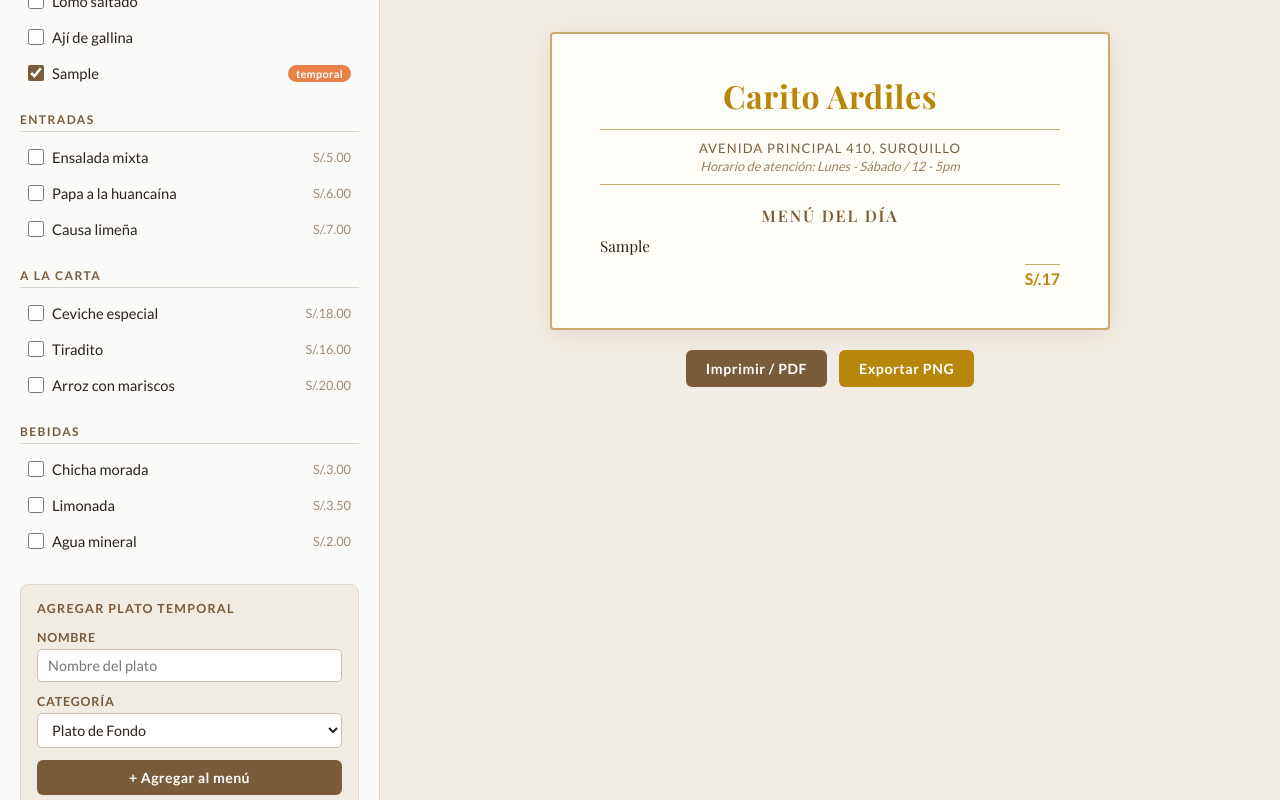
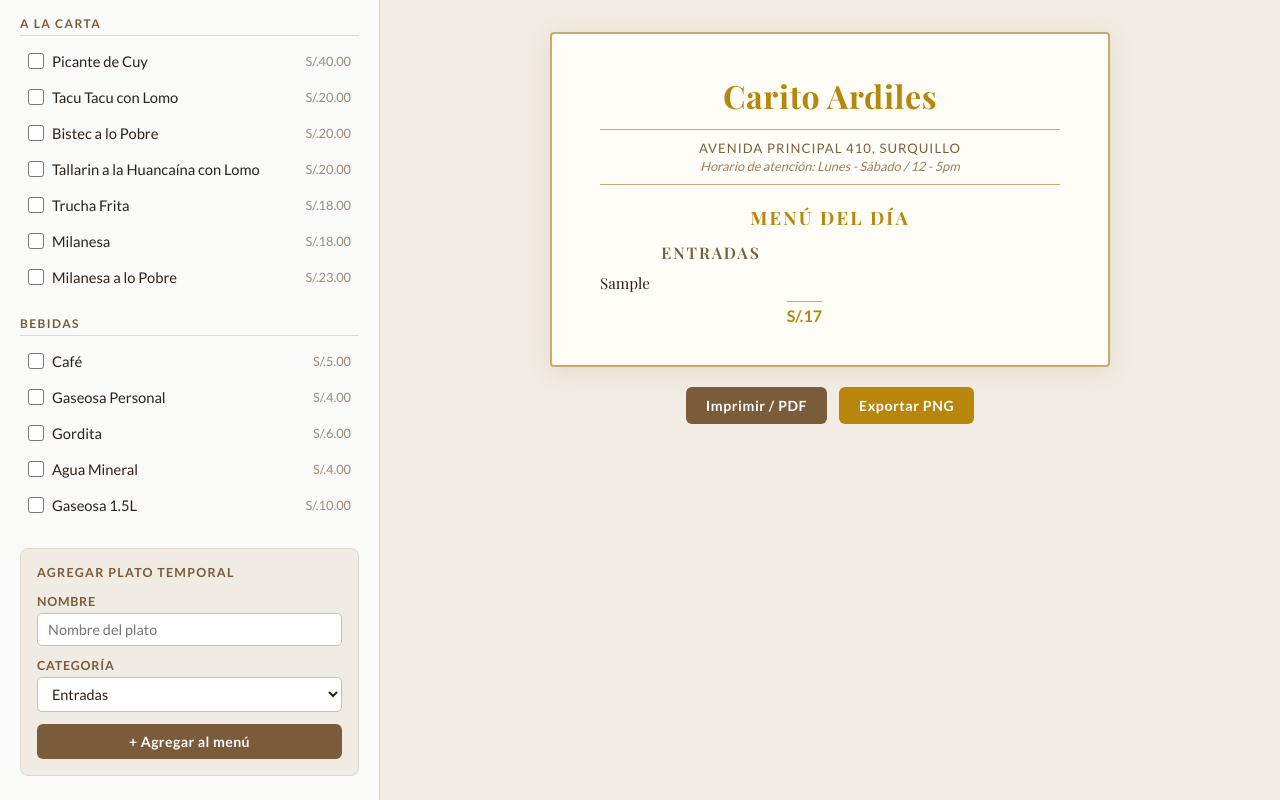
Before and after one commit to cma208/menu-generator, a React (Vite) app: page / in a window 1280 px wide. Both pictures are taken after typing "Sample" into the empty fields and a click on the button "+ Agregar al menú". Built offline with nearby package versions, Linux system fonts and the light colour scheme.

Commit message:
UI rearrange
- General rearrange of UI
- Some new initial dishes were added

```diff
--- a/src/components/MenuPreview/MenuPreview.jsx
+++ b/src/components/MenuPreview/MenuPreview.jsx
@@ -1,13 +1,16 @@
 import { useRef } from 'react';
-import { CATEGORY_ORDER, groupByCategory } from '../../data/initialDishes.js';
+import { groupByCategory } from '../../data/initialDishes.js';
 import MenuHeader from './MenuHeader.jsx';
 import MenuSection from './MenuSection.jsx';
 import ExportButtons from './ExportButtons.jsx';
+
+const SOLO_CATEGORIES = ['carte', 'beberage'];
 
 export default function MenuPreview({ activeDishes }) {
   const menuRef = useRef();
   const grouped = groupByCategory(activeDishes);
   const hasContent = activeDishes.length > 0;
+  const hasPaired = grouped['appetizer'] || grouped['main_dish'];
 
   return (
     <main className="menu-preview-wrapper">
@@ -18,15 +21,26 @@ export default function MenuPreview({ activeDishes }) {
       >
         <MenuHeader />
         {hasContent ? (
-          CATEGORY_ORDER.map((category) =>
-            grouped[category] ? (
-              <MenuSection
-                key={category}
-                category={category}
-                dishes={grouped[category]}
-              />
-            ) : null
-          )
+          <>
+            {hasPaired && (
+              <div className="menu-paired-block">
+                <h2 className="menu-paired-title">Menú del Día</h2>
+                <div className="menu-columns-row">
+                  {grouped['main_dish'] && (
+                    <MenuSection category="main_dish" dishes={grouped['main_dish']} />
+                  )}
+                  {grouped['appetizer'] && (
+                    <MenuSection category="appetizer" dishes={grouped['appetizer']} />
+                  )}
+                </div>
+              </div>
+            )}
+            {SOLO_CATEGORIES.map((category) =>
+              grouped[category] ? (
+                <MenuSection key={category} category={category} dishes={grouped[category]} />
+              ) : null
+            )}
+          </>
         ) : (
           <p className="menu-empty">Selecciona platos para armar el menú.</p>
         )}
--- a/src/components/MenuPreview/MenuSection.jsx
+++ b/src/components/MenuPreview/MenuSection.jsx
@@ -1,5 +1,5 @@
 const CATEGORY_LABELS = {
-  main_dish: 'Menú del Día',
+  main_dish: 'Fondos',
   appetizer: 'Entradas',
   carte: 'A la Carta',
   beberage: 'Bebidas',
@@ -9,6 +9,8 @@ const MENU_FIXED_PRICE = 'S/.17';
 
 export default function MenuSection({ category, dishes }) {
   const isMainDish = category === 'main_dish';
+  const isAppetizer = category === 'appetizer';
+  const hasNoPrice = isMainDish || category === 'appetizer';
 
   return (
     <section className="menu-section">
@@ -16,7 +18,7 @@ export default function MenuSection({ category, dishes }) {
       <div className="menu-items">
         {dishes.map((dish) => (
           <div key={dish.id} className="menu-item">
-            {isMainDish ? (
+            {hasNoPrice ? (
               <span className="menu-item-name">{dish.name}</span>
             ) : (
               <>
@@ -30,7 +32,7 @@ export default function MenuSection({ category, dishes }) {
           </div>
         ))}
       </div>
-      {isMainDish && (
+      {isAppetizer && (
         <div className="menu-fixed-price-row">
           <span className="menu-fixed-price">{MENU_FIXED_PRICE}</span>
         </div>
--- a/src/components/SelectionPanel/AddDishForm.jsx
+++ b/src/components/SelectionPanel/AddDishForm.jsx
@@ -8,7 +8,7 @@ const CATEGORY_LABELS = {
   beberage: 'Bebidas',
 };
 
-const EMPTY_FORM = { name: '', category: 'main_dish', price: '' };
+const EMPTY_FORM = { name: '', category: 'appetizer', price: '' };
 
 export default function AddDishForm({ onAddDish }) {
   const [form, setForm] = useState(EMPTY_FORM);
@@ -25,7 +25,7 @@ export default function AddDishForm({ onAddDish }) {
       id: 'tmp_' + Date.now(),
       name: form.name.trim(),
       category: form.category,
-      price: form.category !== 'main_dish' && form.price !== '' ? parseFloat(form.price) : null,
+      price: form.category !== 'main_dish' && form.category !== 'appetizer' && form.price !== '' ? parseFloat(form.price) : null,
       regular: false,
     };
 
@@ -33,7 +33,7 @@ export default function AddDishForm({ onAddDish }) {
     setForm(EMPTY_FORM);
   }
 
-  const showPrice = form.category !== 'main_dish';
+  const showPrice = form.category !== 'main_dish' && form.category !== 'appetizer';
 
   return (
     <form className="add-dish-form" onSubmit={handleSubmit}>
--- a/src/data/initialDishes.js
+++ b/src/data/initialDishes.js
@@ -1,26 +1,47 @@
-export const CATEGORY_ORDER = ['main_dish', 'appetizer', 'carte', 'beberage'];
+export const CATEGORY_ORDER = ['appetizer','main_dish', 'carte', 'beberage'];
 
 export const initialDishes = [
-  // Plato de Fondo
-  { id: 'main_1', name: 'Sopa del día', category: 'main_dish', price: null, regular: true },
-  { id: 'main_2', name: 'Arroz con pollo', category: 'main_dish', price: null, regular: true },
-  { id: 'main_3', name: 'Lomo saltado', category: 'main_dish', price: null, regular: true },
-  { id: 'main_4', name: 'Ají de gallina', category: 'main_dish', price: null, regular: true },
+  // Fondos
+  { id: 'main_1', name: 'Arroz con pollo', category: 'main_dish', price: null, regular: true },
+  { id: 'main_2', name: 'Lomo saltado', category: 'main_dish', price: null, regular: true },
+  { id: 'main_3', name: 'Ají de gallina', category: 'main_dish', price: null, regular: true },
+  { id: 'main_4', name: 'Frejol con Seco a la Norteña', category: 'main_dish', price: null, regular: true },
+  { id: 'main_5', name: 'Frejol con Pescado', category: 'main_dish', price: null, regular: true },
+  { id: 'main_6', name: 'Sudado de pescado', category: 'main_dish', price: null, regular: true },
+  { id: 'main_7', name: 'Carapulcra', category: 'main_dish', price: null, regular: true },
+  { id: 'main_8', name: 'Pescado a la Plancha', category: 'main_dish', price: null, regular: true },
+  { id: 'main_9', name: 'Tallarin Saltado', category: 'main_dish', price: null, regular: true },
+  { id: 'main_10', name: 'Pollo Saltado', category: 'main_dish', price: null, regular: true },
+  { id: 'main_11', name: 'Lomo Saltado', category: 'main_dish', price: null, regular: true },
+  { id: 'main_12', name: 'Pollo en Salsa de Champiñones', category: 'main_dish', price: null, regular: true },
+  { id: 'main_13', name: 'Hígado Encebollado', category: 'main_dish', price: null, regular: true },
 
   // Entradas
-  { id: 'app_1', name: 'Ensalada mixta', category: 'appetizer', price: 5, regular: true },
-  { id: 'app_2', name: 'Papa a la huancaína', category: 'appetizer', price: 6, regular: true },
-  { id: 'app_3', name: 'Causa limeña', category: 'appetizer', price: 7, regular: true },
+  { id: 'app_1', name: 'Ensalada Mixta', category: 'appetizer', price: null, regular: true },
+  { id: 'app_2', name: 'Papa a la Huancaína', category: 'appetizer', price: null, regular: true },
+  { id: 'app_3', name: 'Causa Limeña', category: 'appetizer', price: null, regular: true },
+  { id: 'app_4', name: 'Caldo de Gallina', category: 'appetizer', price: null, regular: true },
+  { id: 'app_5', name: 'Aguadito de Pollo', category: 'appetizer', price: null, regular: true },
+  { id: 'app_6', name: 'Crema de Zapallo', category: 'appetizer', price: null, regular: true },
+  { id: 'app_7', name: 'Sopa de Menestrón', category: 'appetizer', price: null, regular: true },
 
   // A la Carta
-  { id: 'carte_1', name: 'Ceviche especial', category: 'carte', price: 18, regular: true },
-  { id: 'carte_2', name: 'Tiradito', category: 'carte', price: 16, regular: true },
-  { id: 'carte_3', name: 'Arroz con mariscos', category: 'carte', price: 20, regular: true },
+  { id: 'carte_1', name: 'Picante de Cuy', category: 'carte', price: 40, regular: true },
+  { id: 'carte_2', name: 'Tacu Tacu con Lomo', category: 'carte', price: 20, regular: true },
+  { id: 'carte_3', name: 'Bistec a lo Pobre', category: 'carte', price: 20, regular: true },
+  { id: 'carte_4', name: 'Tallarin a la Huancaína con Lomo', category: 'carte', price: 20, regular: true },
+  { id: 'carte_5', name: 'Trucha Frita', category: 'carte', price: 18, regular: true },
+  { id: 'carte_6', name: 'Milanesa', category: 'carte', price: 18, regular: true },
+  { id: 'carte_7', name: 'Milanesa a lo Pobre', category: 'carte', price: 23, regular: true },
 
   // Bebidas
-  { id: 'bev_1', name: 'Chicha morada', category: 'beberage', price: 3, regular: true },
-  { id: 'bev_2', name: 'Limonada', category: 'beberage', price: 3.5, regular: true },
-  { id: 'bev_3', name: 'Agua mineral', category: 'beberage', price: 2, regular: true },
+  { id: 'bev_1', name: 'Café', category: 'beberage', price: 5, regular: true },
+  { id: 'bev_2', name: 'Gaseosa Personal', category: 'beberage', price: 4, regular: true },
+  { id: 'bev_4', name: 'Gordita', category: 'beberage', price: 6, regular: true },
+  { id: 'bev_3', name: 'Agua Mineral', category: 'beberage', price: 4, regular: true },
+  { id: 'bev_5', name: 'Gaseosa 1.5L', category: 'beberage', price: 10, regular: true },
+  // { id: 'bev_6', name: 'Emoliente', category: 'beberage', price: 2.5, regular: true },
+  // { id: 'bev_7', name: 'Pisco sour', category: 'beberage', price: 12, regular: true },
 ];
 
 export function groupByCategory(dishes) {
--- a/src/styles/menu.css
+++ b/src/styles/menu.css
@@ -60,6 +60,33 @@
   color: #9e8060;
   margin: 2px 0 6px 0;
   font-style: italic;
+}
+
+/* Paired block: title + two-column row */
+.menu-paired-block {
+  margin-top: 20px;
+}
+
+.menu-paired-title {
+  font-family: 'Playfair Display', serif;
+  font-size: 1.15rem;
+  font-weight: 700;
+  color: #b8860b;
+  text-align: center;
+  text-transform: uppercase;
+  letter-spacing: 0.12em;
+  margin: 0 0 12px 0;
+}
+
+/* Two-column row for appetizer + main_dish */
+.menu-columns-row {
+  display: grid;
+  grid-template-columns: 1fr 1fr;
+  gap: 16px;
+}
+
+.menu-columns-row .menu-section {
+  margin-top: 0;
 }
 
 /* Menu Section */
```
Also changed, not shown: .claude/settings.local.json.
